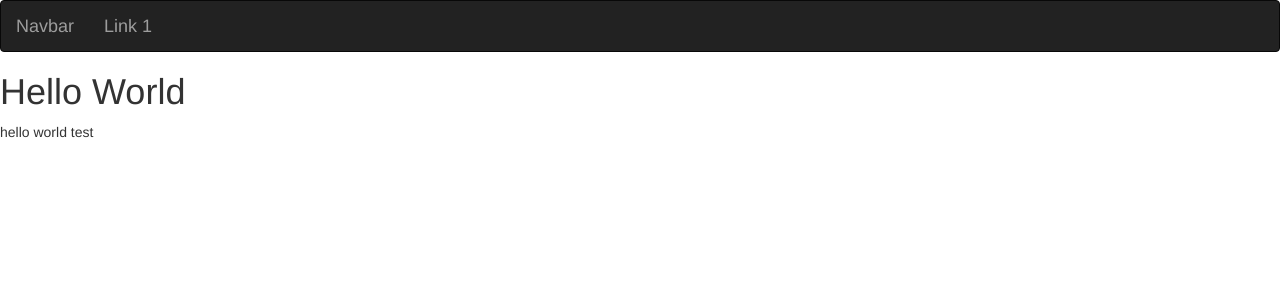
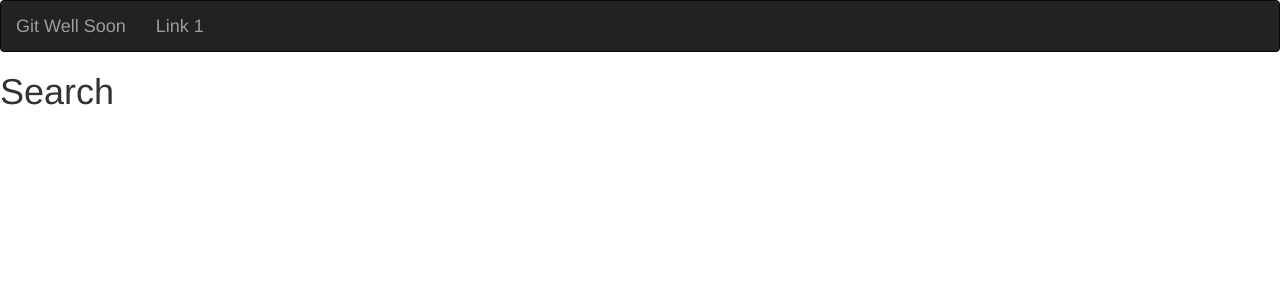
Before and after one commit to hackday-gitwellsoon/policies-web, a Flask app: template templates/index.html in a window 1280 px wide. Shown: the top 300 px of the page. Run offline with Flask 3, Linux system fonts and the light colour scheme; the template is opened without the code that fills it: values that come from a table or form of the project are taken from there, most other values are stand-ins (such as "Sample title", 1, 10 or a date in 2020); some libraries are stand-ins or nearby versions.

Commit message:
Partially done search page

```diff
--- a/main.py
+++ b/main.py
@@ -1,12 +1,23 @@
 from flask import Flask, render_template
 from flask_bootstrap import Bootstrap
+from flask_wtf import FlaskForm
+from wtforms import StringField, SubmitField
+from wtforms.validators import DataRequired, Length
 
 app = Flask(__name__)
 bootstrap = Bootstrap(app)
 
-@app.route('/')
-def hello():
-	return render_template("index.html")
+class SearchForm(FlaskForm):
+	query = StringField("Search", validators=[DataRequired(), Length(min=0,max=256)])
+	submit = SubmitField("Submit")
+
+@app.route('/', methods=["GET", "POST"])
+def homePage():
+	form = SearchForm()
+	if form.validate_on_submit():
+		return render_template("searchResults.html", query = form.query.data)
+	else:
+		return render_template("index.html", form = form)
 
 if __name__ == '__main__':
 	app.run(host='0.0.0.0', port=9000)
--- a/requirements.txt
+++ b/requirements.txt
@@ -1,2 +1,4 @@
 Flask==3.1.0
 Flask-Bootstrap==3.3.7.1
+Flask-WTF==1.2.1
+WTForms==3.1.2
--- a/templates/base.html
+++ b/templates/base.html
@@ -6,7 +6,7 @@
 
 {% block navbar %}
     <nav class="navbar navbar-inverse">
-        <a class="navbar-brand" href="#">Navbar</a>
+        <a class="navbar-brand" href="#">Git Well Soon</a>
         <a class="navbar-brand" href="www.google.com">Link 1</a>
     </nav>
 {% endblock %}
--- a/templates/index.html
+++ b/templates/index.html
@@ -1,8 +1,8 @@
 {% extends "base.html" %}
 
 {% block content %}
-    <h1>Hello World</h1>
-    <p>
-        hello world test
-    </p>
+    <h1>Search</h1>
+    <div class="search-container">
+        {{wtf.quick_form(form)}}
+    </div>
 {% endblock %}
--- /dev/null
+++ b/templates/searchResults.html
@@ -0,0 +1,6 @@
+{% extends "base.html" %}
+
+{% block content %}
+    <h1>Results</h1>
+    <p>{{query}}</p>
+{% endblock %}
```
